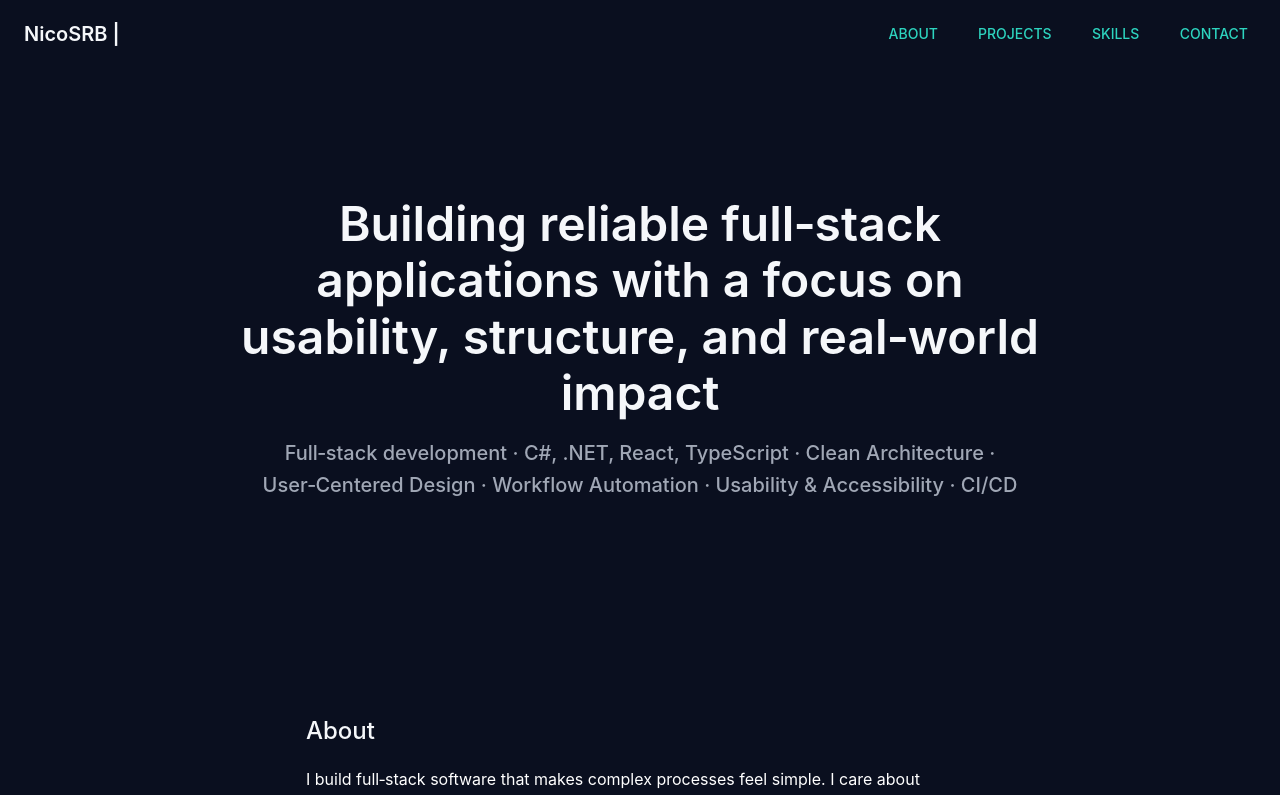
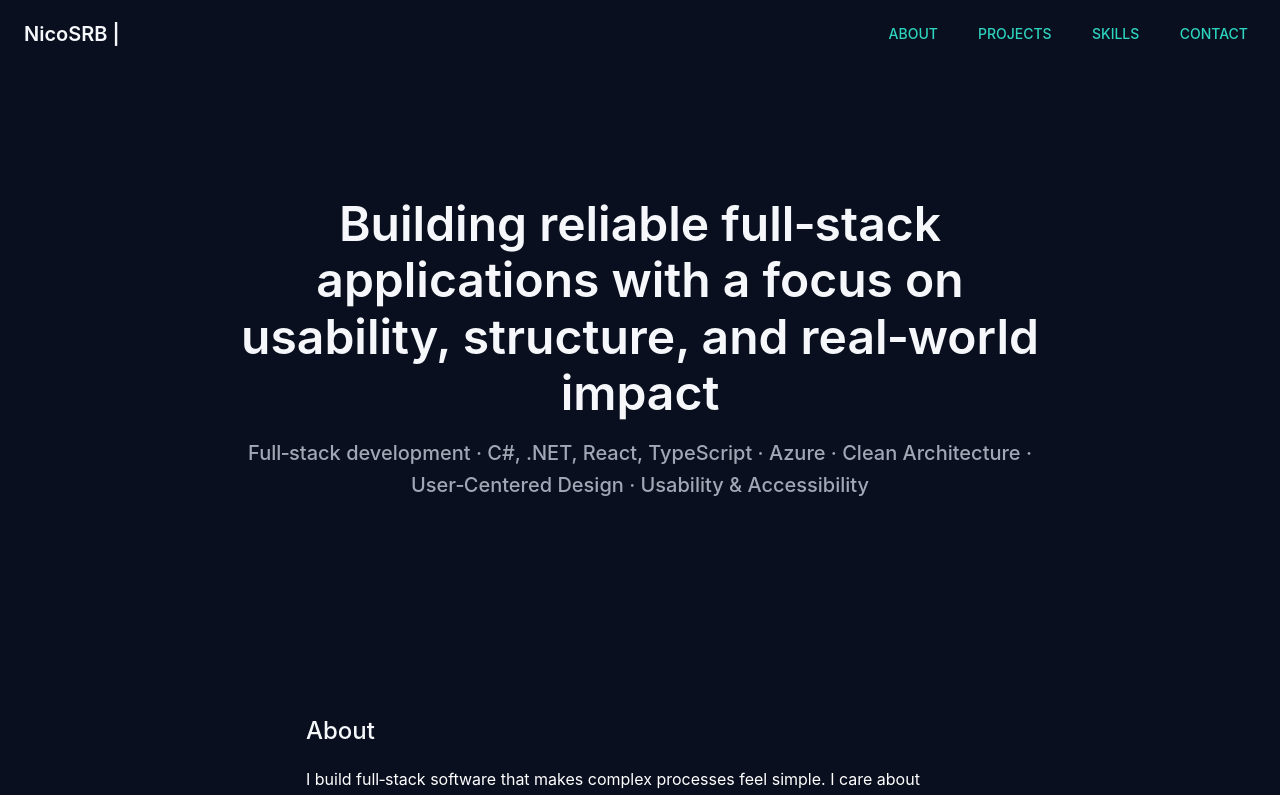
Before and after one commit to NicoSRB/Software-Engineer-Portfolio, a React (Vite) app: page / in a window 1280 px wide. Shown: the top 795 px of the page. Built offline with nearby package versions, Linux system fonts and the light colour scheme.

Commit message:
Slight change of wording,

```diff
--- a/src/components/Hero.tsx
+++ b/src/components/Hero.tsx
@@ -13,9 +13,8 @@ export default function Hero() {
         </Typography>
 
         <Typography variant="h6" color="text.secondary">
-          Full‑stack development · C#, .NET, React, TypeScript · Clean
-          Architecture · User‑Centered Design · Workflow Automation · Usability
-          & Accessibility · CI/CD
+          Full‑stack development · C#, .NET, React, TypeScript · Azure · Clean
+          Architecture · User‑Centered Design · Usability & Accessibility
         </Typography>
       </Stack>
     </Container>
```
